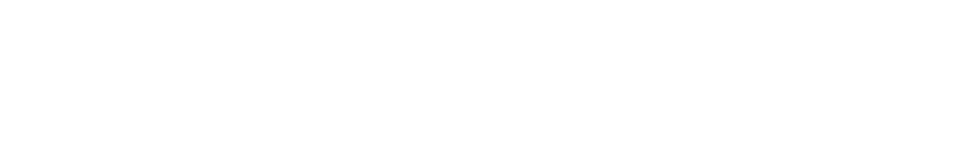
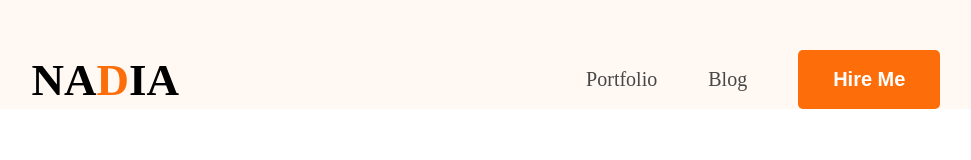
Before and after one commit to Nadia-Niha/NADIA-PORTFOLIO, a plain HTML site: page index.html in a window 1280 px wide. Shown: the whole page, without its empty margins (154-1125 px from the left). Drawn offline with Linux system fonts and the light colour scheme.

Commit message:
added navbar

```diff
--- a/index.html
+++ b/index.html
@@ -4,8 +4,24 @@
     <meta charset="UTF-8">
     <meta name="viewport" content="width=device-width, initial-scale=1.0">
     <title>Nadia Portfolio</title>
+    <link rel="preconnect" href="https://fonts.googleapis.com">
+<link rel="preconnect" href="https://fonts.gstatic.com" crossorigin>
+<link href="https://fonts.googleapis.com/css2?family=Inter:ital,opsz,wght@0,14..32,100..900;1,14..32,100..900&family=Open+Sans:ital,wght@0,300..800;1,300..800&display=swap" rel="stylesheet">
+<link rel="stylesheet" href="./styles/portfolio.css">
+
 </head>
-<body>
-
+<body class=".font-open-sans">
+    <header>
+        <nav>
+            <div class="logo">
+                <h2>NA<span class="color-orange">D</span>IA</h2>
+            </div>
+            <ul class="menu">
+                <li><a href=""> Portfolio</a></li>
+                <li><a href="">Blog</a></li>
+                <li><button class="btn">Hire Me</button></li>
+            </ul>
+        </nav>
+    </header>
 </body>
 </html>
--- /dev/null
+++ b/styles/portfolio.css
@@ -0,0 +1,60 @@
+*{
+    margin: 0px;
+    padding: 0px;
+    box-sizing: border-box;
+}
+
+/*shared style*/
+.font-open-sans {
+  font-family: "Open Sans", sans-serif;
+  font-optical-sizing: auto;
+}
+.logo h2 {
+    font-size: 45px;
+    font-weight: 900px;
+}
+
+.color-orange{
+    color: #FD6E0A;
+}
+
+.btn{
+    background-color: #FD6E0A;
+    border: none;
+    padding: 18px 35px;
+    border-radius: 5px;
+    font-size: 20px;
+    font-weight: bold;
+    color: white;
+}
+
+
+/*main style */
+header {
+    background-color: #fff8f3;
+    padding-top: 50px;
+}
+
+nav {
+    width: 71%;
+    max-width: 1140px;
+    margin: 0px auto;
+    display: flex;
+    justify-content: space-between;
+    align-items: center;
+}
+
+nav .menu {
+    display: flex;
+    list-style-type: none;
+    gap: 51px;
+    align-items: center;
+}
+
+
+nav .menu a {
+    font-size: 20px;
+    color: #474747;
+      text-decoration: none;
+
+}
```
